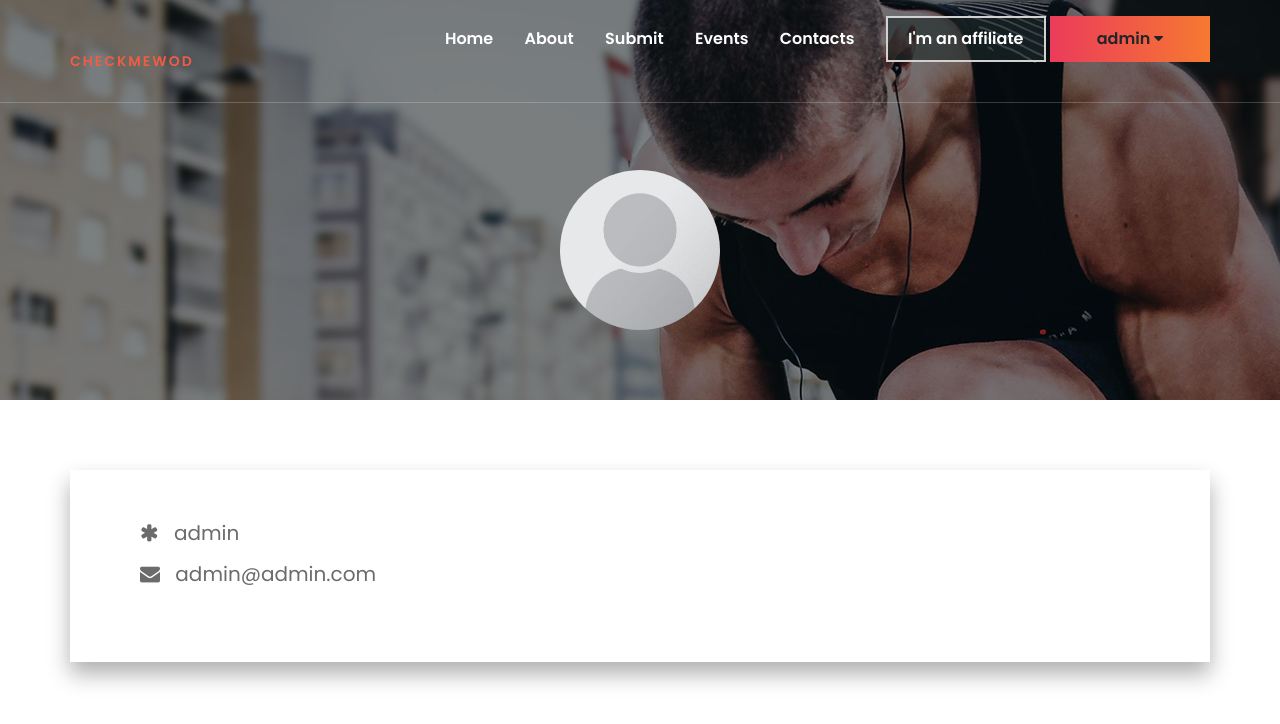
After one commit to ChicoUA/CheckMeWOD, a Django app: page /checkmewod/profile in a window 1280 px wide. The commit adds this page. Shown: the top 724 px of the page. Run offline with Django 3.2, Linux system fonts and the light colour scheme; a user stored in the database is signed in; some libraries are stand-ins or nearby versions.

Commit message:
started structuring profile

```diff
--- a/website/checkmewod/static/css/style.css
+++ b/website/checkmewod/static/css/style.css
@@ -26,6 +26,22 @@
 10.  Footer Style
 
 -------------------------------------------------------------------*/
+
+.image-cropper{
+	width: 160px;
+    height: 160px;
+    position: relative;
+	overflow: hidden;
+	margin: auto;
+    border-radius: 50%;
+}
+
+.profile-img{
+	display: inline;
+	margin: 0 auto;
+	margin-left: -25%;
+}
+
 .acc h3 {
     font-size: 25px;
     background-color: rgba(0,0,0,0.6);
@@ -936,6 +952,35 @@ ul, ol {
 /*---------------------
   Login Section
 -----------------------*/
+.profile-section {
+	background: #f5f4f4;
+	padding-top: 235px;
+	margin-top: -135px;
+}
+.profile-section.classes-page {
+	background: #ffffff;
+	padding-top: 70px;
+	margin-top: 0;
+	padding-bottom: 0;
+}
+.profile-section.classes-page .classes-page-text {
+	-webkit-box-shadow: 0px 12px 21px rgba(0, 0, 0, 0.15);
+	box-shadow: 0px 12px 21px rgba(0, 0, 0, 0.315);
+}
+
+.profile-text {
+	padding: 50px 70px 60px 70px;
+	background: #ffffff;
+	margin-right: -15px;
+}
+
+.profile-text p{
+	font-size: 20px;
+}
+
+.profile-text i{
+	margin-right: 10px;
+}
 
 .login-section {
 	background: #f5f4f4;
@@ -1192,6 +1237,10 @@ ul, ol {
 	padding-top: 190px;
 	height: 400px;
 }
+.breadcrumb-section-profile {
+	padding-top: 170px;
+	height: 400px;
+}
 .breadcrumb-text {
 	text-align: center;
 }
@@ -1200,6 +1249,14 @@ ul, ol {
 	color: #ffffff;
 	font-weight: 600;
 	text-transform: uppercase;
+	margin-bottom: 10px;
+}
+.breadcrumb-text h3 {
+	font-size: 30px;
+	color: #ffffff;
+	font-weight: 600;
+	text-transform: uppercase;
+	margin-top: 8px;
 	margin-bottom: 10px;
 }
 .breadcrumb-text .breadcrumb-option a {
--- a/website/checkmewod/templates/base.html
+++ b/website/checkmewod/templates/base.html
@@ -89,7 +89,7 @@
                         </a>
                         <div class="display-user-dropdown" id="myDropdown">
 
-                            <a href="" class="primary-btn">Profile</a>
+                            <a href="{% url 'profile' %}" class="primary-btn">Profile</a>
                             <a href="{% url 'logout' %}" class="primary-btn">Logout</a>
 
                         </div>
--- /dev/null
+++ b/website/checkmewod/templates/profile.html
@@ -0,0 +1,40 @@
+{% extends 'base.html' %}
+{% load static %}
+{% block content %}
+
+    <!-- Breadcrumb Section Begin -->
+    <section class="breadcrumb-section-profile set-bg" data-setbg=" {% static 'img/breadcrumb/classes-breadcrumb.jpg'%}">
+        <div class="container">
+            <div class="row">
+                <div class="col-lg-12">
+                    <div class="breadcrumb-text">
+                        <div class="image-cropper">
+                            <img class="" src="{% static 'img/default-profile.png' %}" alt="avatar" >
+                        </div>
+
+                        <h3>{{ user.get_full_name }}</h3>
+
+                    </div>
+                </div>
+            </div>
+        </div>
+    </section>
+    <!-- Breadcrumb Section End -->
+
+    <section class="profile-section classes-page spad">
+        <div class="container">
+            <div class="classes-page-text">
+                <div class="row">
+                    <div class="col-lg-8">
+                        <div class="profile-text">
+                            <p><i class="fa fa-asterisk"></i> {{ user.get_username }}</p>
+                            <p><i class="fa fa-envelope"></i> {{ user.email }}</p>
+                        </div>
+                    </div>
+                </div>
+            </div>
+        </div>
+
+    </section>
+
+{% endblock %}
--- a/website/checkmewod/urls.py
+++ b/website/checkmewod/urls.py
@@ -15,6 +15,7 @@ urlpatterns = [
     path('event', views.event, name='event1'),
     path('addevent', views.add_event, name='event2'),
     path('logout', views.log_out, name='logout'),
-    path('contact', views.contact, name='contact')
+    path('contact', views.contact, name='contact'),
+    path('profile', views.profile, name='profile')
 
 ]
--- a/website/checkmewod/views.py
+++ b/website/checkmewod/views.py
@@ -114,7 +114,7 @@ def register(request):
 @login_required
 def log_out(request):
     logout(request)
-    return HttpResponseRedirect("")
+    return HttpResponseRedirect("/checkmewod")
 
 
 @login_required
@@ -144,3 +144,7 @@ def event(request):
 
 def add_event(request):
     return render(request, 'add-event.html')
+
+@login_required
+def profile(request):
+    return render(request, 'profile.html')
```
Also changed, not shown: website/checkmewod/static/img/default-profile.png (added), website/checkmewod/templates/how-to-affiliate.html (deleted), website/db.sqlite3.
